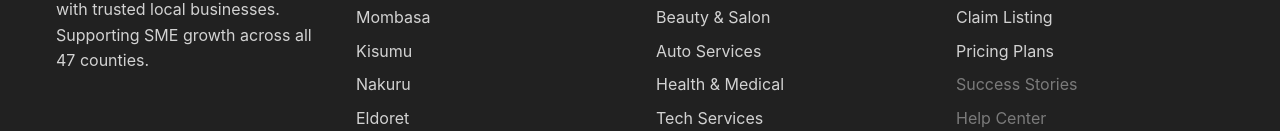
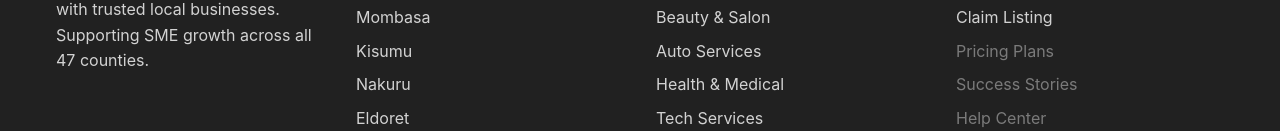
Before and after one commit to NyaguthiiMbona/findbiz-kenya, a plain HTML site: page index.html in a window 1280 px wide. Shown: the part 2705-2836 px from the top of the page. Drawn offline with Linux system fonts and the light colour scheme.

Commit message:
Update index.html

```diff
--- a/index.html
+++ b/index.html
@@ -1247,7 +1247,7 @@
                     <ul>
                         <li><a href="javascript:void(0)" onclick="openModal('listModal'); return false;">Add Your Business</a></li>
                         <li><a href="javascript:void(0)" onclick="openModal('claimModal'); return false;">Claim Listing</a></li>
-                        <li><a href="/pricing">Pricing Plans</a></li>
+                        <li><a href="javascript:void(0)" style="opacity: 0.5; cursor: not-allowed;" title="Coming soon">Pricing Plans</a></li>
                         <li><a href="javascript:void(0)" style="opacity: 0.5; cursor: not-allowed;" title="Coming soon">Success Stories</a></li>
                         <li><a href="javascript:void(0)" style="opacity: 0.5; cursor: not-allowed;" title="Coming soon">Help Center</a></li>
                     </ul>
```
